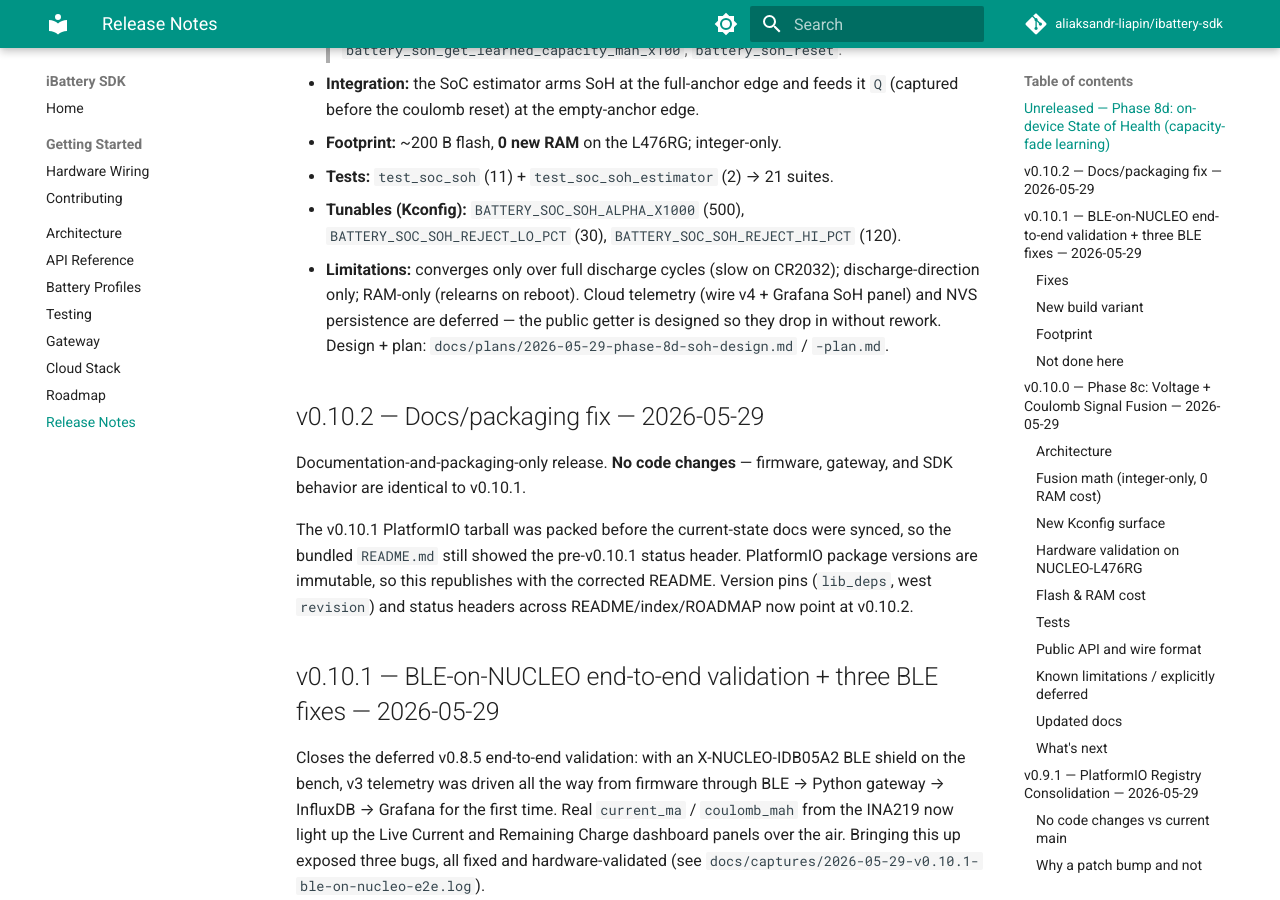
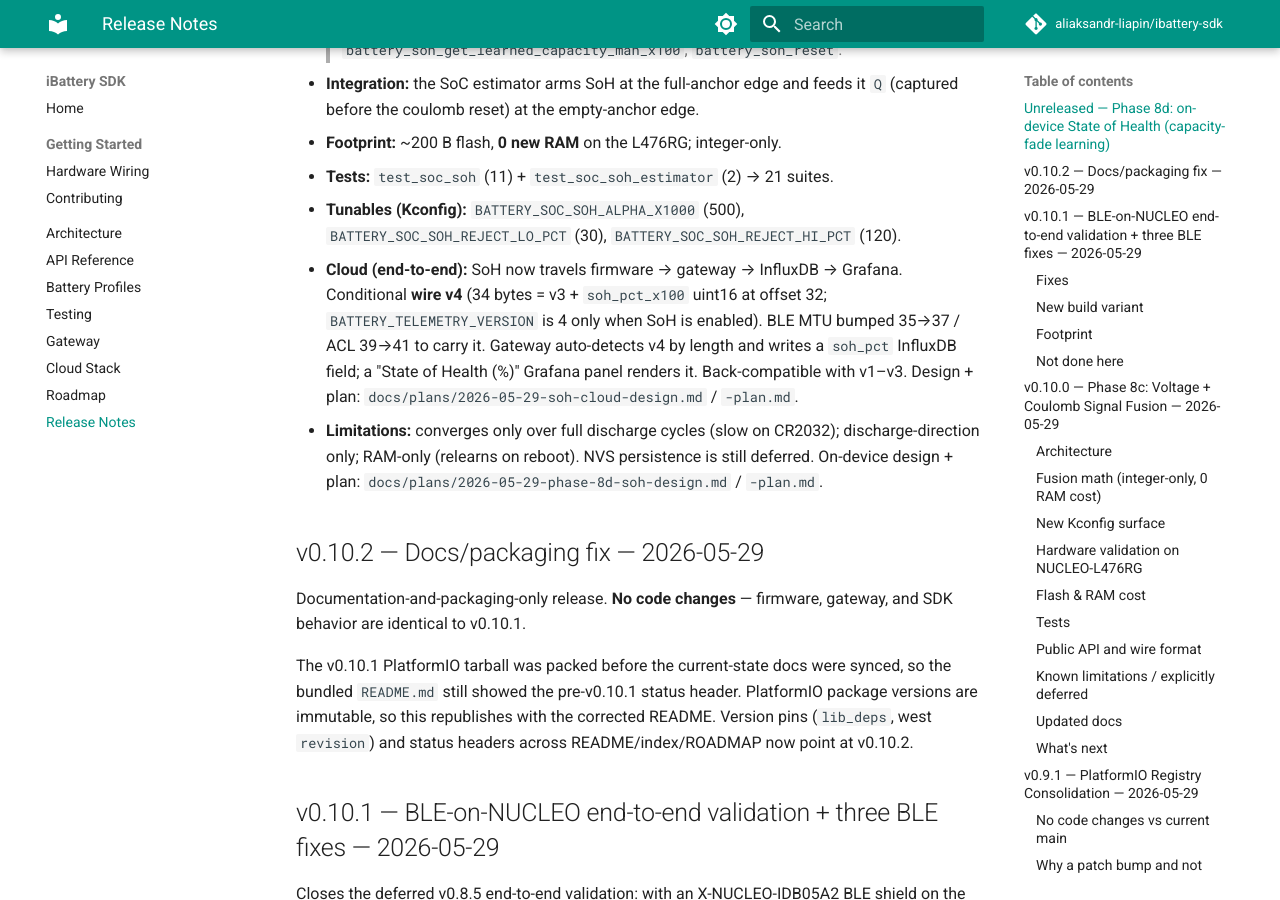
Before and after one commit to aliaksandr-liapin/ibattery-sdk, an MkDocs documentation site: the page built from docs/RELEASE_NOTES.md, in a window 1280 px wide and 900 px high, scrolled down 457 px. Built offline with MkDocs 1.6.1 and Material for MkDocs 9.7.7, drawn with Linux system fonts in a browser that asks for light colours; comment, search, counter and statistics services are not loaded.

Commit message:
docs(v4): document wire v4 / SoH cloud path end-to-end
CLAUDE.md wire-format v4 row + MTU note (37/41); RELEASE_NOTES cloud bullet
on the Phase 8d entry (SoH now firmware->gateway->InfluxDB->Grafana);
SDK_API v4 wire-format table. Firmware verified to build with
CONFIG_BATTERY_SOC_SOH=y (v4, MTU 37, FLASH 9.52%, +12 B RAM).

Co-Authored-By: Claude Opus 4.7 <noreply@anthropic.com>

```diff
--- a/docs/RELEASE_NOTES.md
+++ b/docs/RELEASE_NOTES.md
@@ -19,10 +19,16 @@ zero impact when disabled.
 - **Tests:** `test_soc_soh` (11) + `test_soc_soh_estimator` (2) → 21 suites.
 - **Tunables (Kconfig):** `BATTERY_SOC_SOH_ALPHA_X1000` (500),
   `BATTERY_SOC_SOH_REJECT_LO_PCT` (30), `BATTERY_SOC_SOH_REJECT_HI_PCT` (120).
+- **Cloud (end-to-end):** SoH now travels firmware → gateway → InfluxDB →
+  Grafana. Conditional **wire v4** (34 bytes = v3 + `soh_pct_x100` uint16 at
+  offset 32; `BATTERY_TELEMETRY_VERSION` is 4 only when SoH is enabled). BLE
+  MTU bumped 35→37 / ACL 39→41 to carry it. Gateway auto-detects v4 by length
+  and writes a `soh_pct` InfluxDB field; a "State of Health (%)" Grafana panel
+  renders it. Back-compatible with v1–v3. Design + plan:
+  `docs/plans/2026-05-29-soh-cloud-design.md` / `-plan.md`.
 - **Limitations:** converges only over full discharge cycles (slow on CR2032);
-  discharge-direction only; RAM-only (relearns on reboot). Cloud telemetry
-  (wire v4 + Grafana SoH panel) and NVS persistence are deferred — the public
-  getter is designed so they drop in without rework. Design + plan:
+  discharge-direction only; RAM-only (relearns on reboot). NVS persistence is
+  still deferred. On-device design + plan:
   `docs/plans/2026-05-29-phase-8d-soh-design.md` / `-plan.md`.
 
 ## v0.10.2 — Docs/packaging fix — 2026-05-29
```
Also changed, not shown: CLAUDE.md (+3 -2 lines), docs/SDK_API.md (+8 -2 lines).
